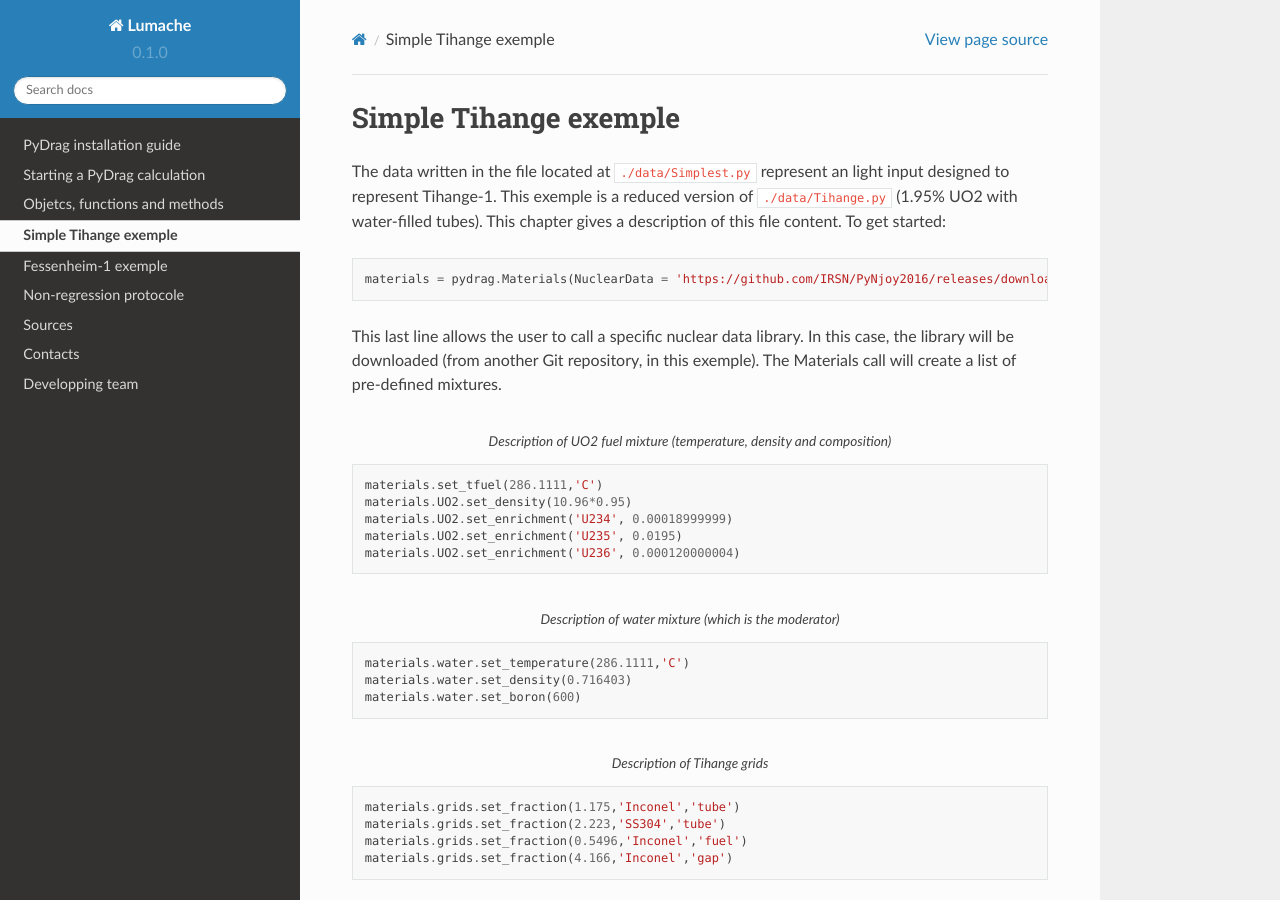
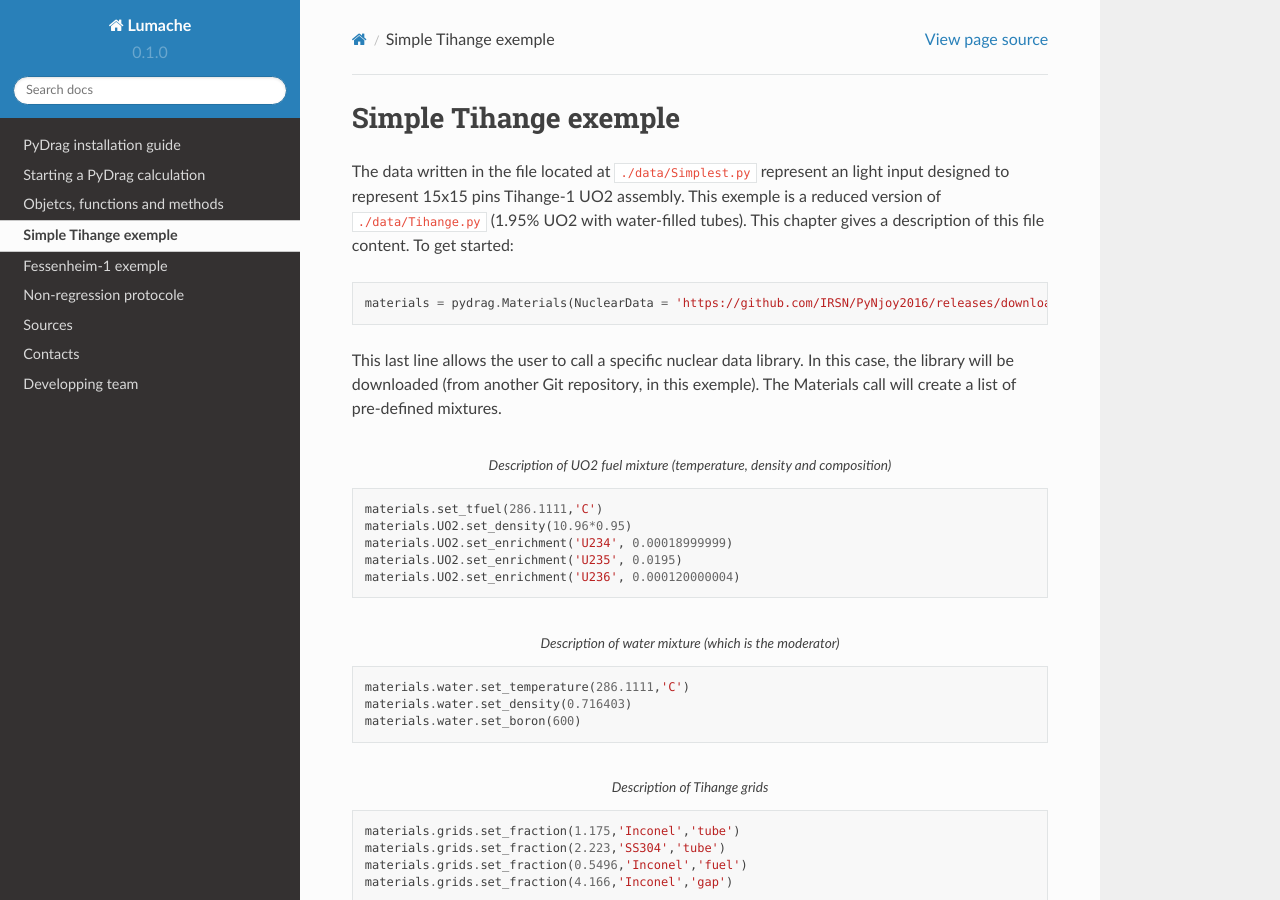
Before and after one commit to Ben105m/rtd-tutorial, a Sphinx documentation site: the page built from docs/source/exemple0.rst, in a window 1280 px wide and 900 px high. Built offline with Sphinx 7.4.7 and the Read the Docs theme 2.0.0, drawn with Linux system fonts in a browser that asks for light colours.

Commit message:
Update exemple0.rst

```diff
--- a/docs/source/exemple0.rst
+++ b/docs/source/exemple0.rst
@@ -4,7 +4,7 @@
 Simple Tihange exemple
 ################################
 
-The data written in the file located at :file:`./data/Simplest.py` represent an light input designed to represent Tihange-1.
+The data written in the file located at :file:`./data/Simplest.py` represent an light input designed to represent 15x15 pins Tihange-1 UO2 assembly.
 This exemple is a reduced version of :file:`./data/Tihange.py` (1.95% UO2 with water-filled tubes).
 This chapter gives a description of this file content. To get started::
 
```
